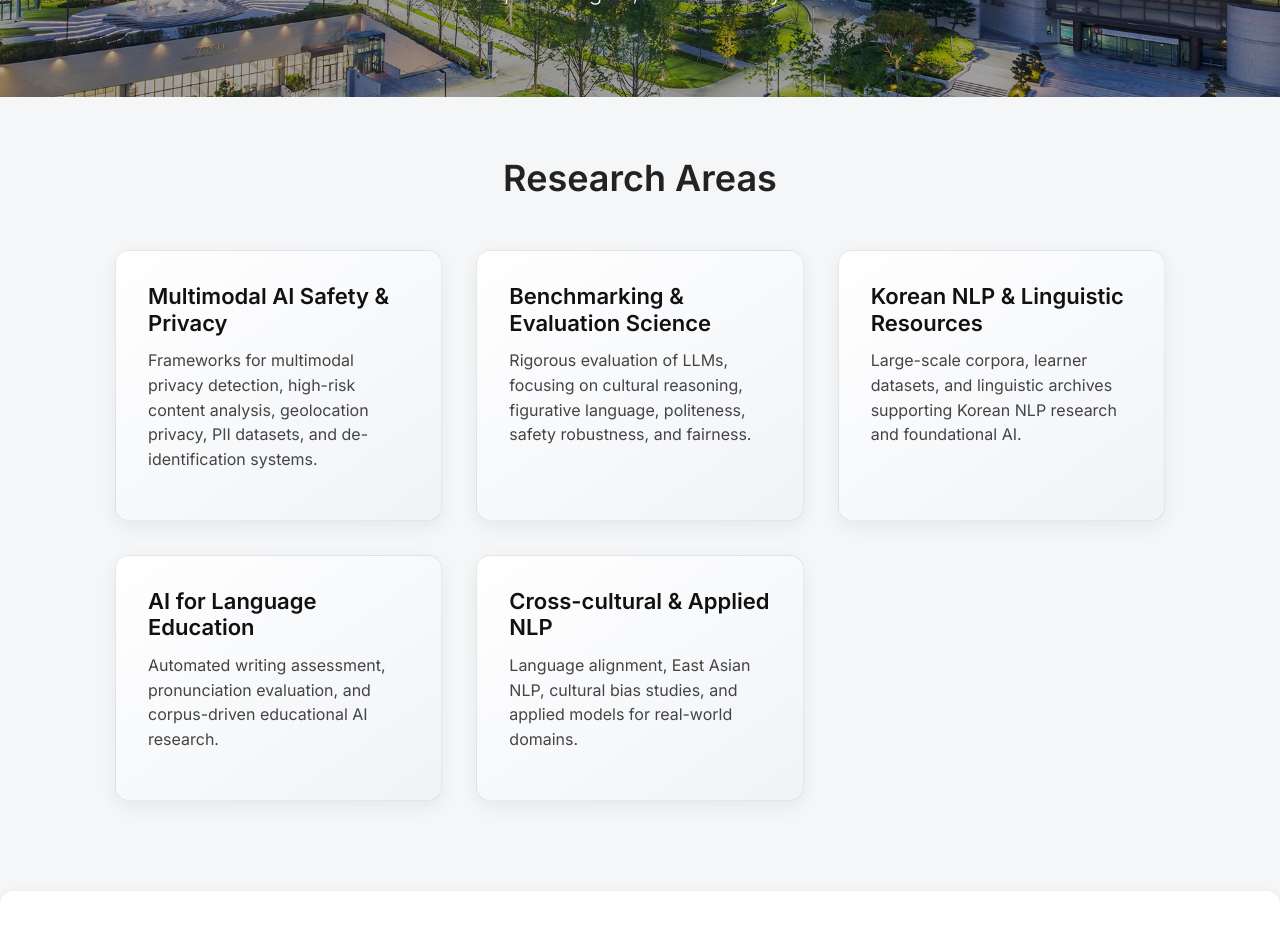
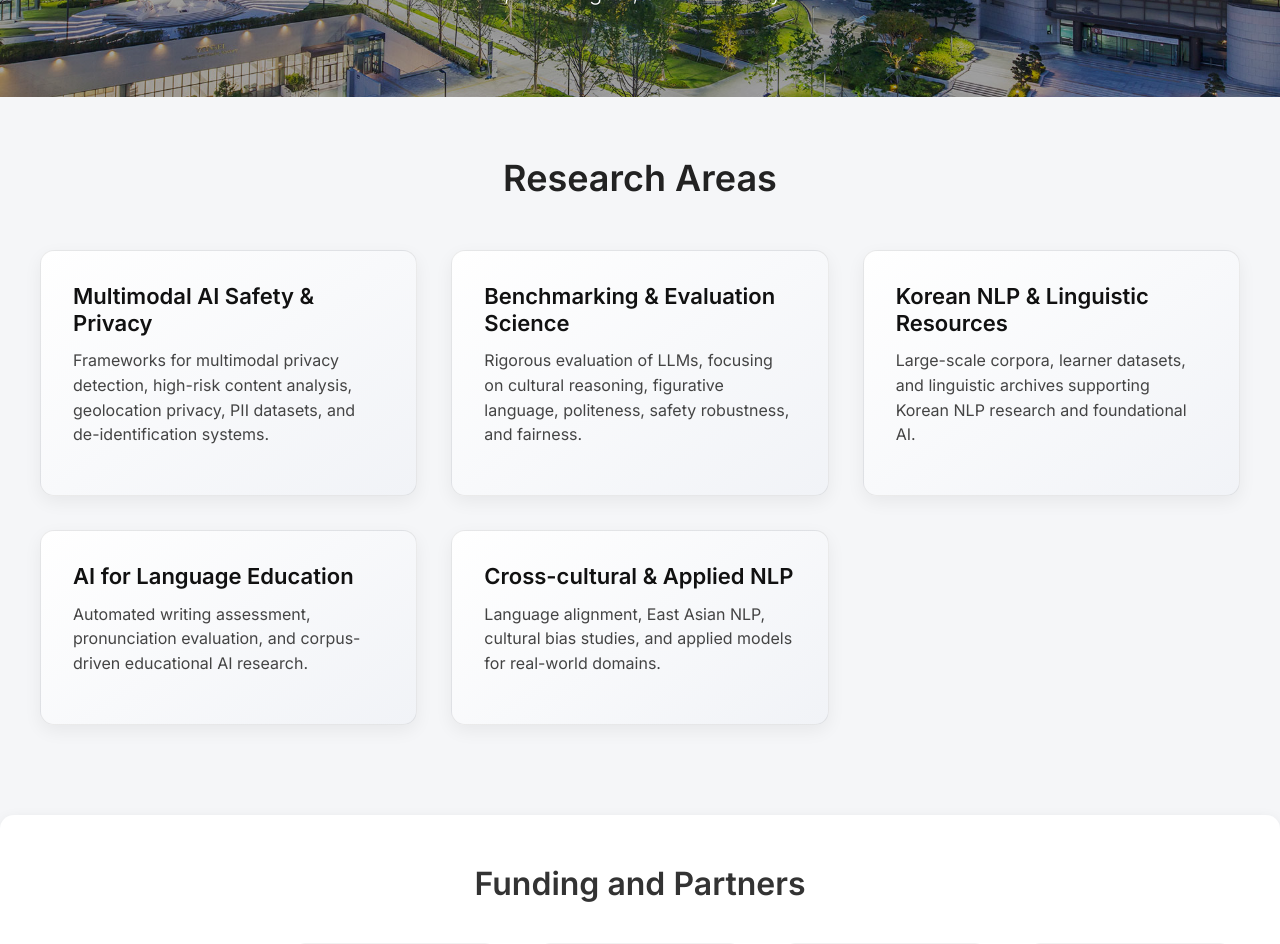
Before and after one commit to wangxiaonan-git/kdarc-lab, a Jekyll site: the page built from index.html, in a window 1280 px wide. Shown: the part 323-1267 px from the top of the page. Built offline with Jekyll 4.4.1, drawn with Linux system fonts in a browser that asks for light colours; grey boxes are pictures that could not be loaded.

Commit message:
Update default.html

```diff
--- a/_layouts/default.html
+++ b/_layouts/default.html
@@ -138,12 +138,12 @@
     }
 
 .ra-grid {
-  max-width: 1050px;   /* ⭐ 限制最大宽度，让第二行自然居中 */
-  margin: 0 auto;      /* ⭐ 让整个 grid 居中 */
   display: grid;
   grid-template-columns: repeat(auto-fit, minmax(320px, 1fr));
   gap: 34px;
+  justify-content: center;   /* 让不满一行时整体居中 */
 }
+
 
 
 
```
